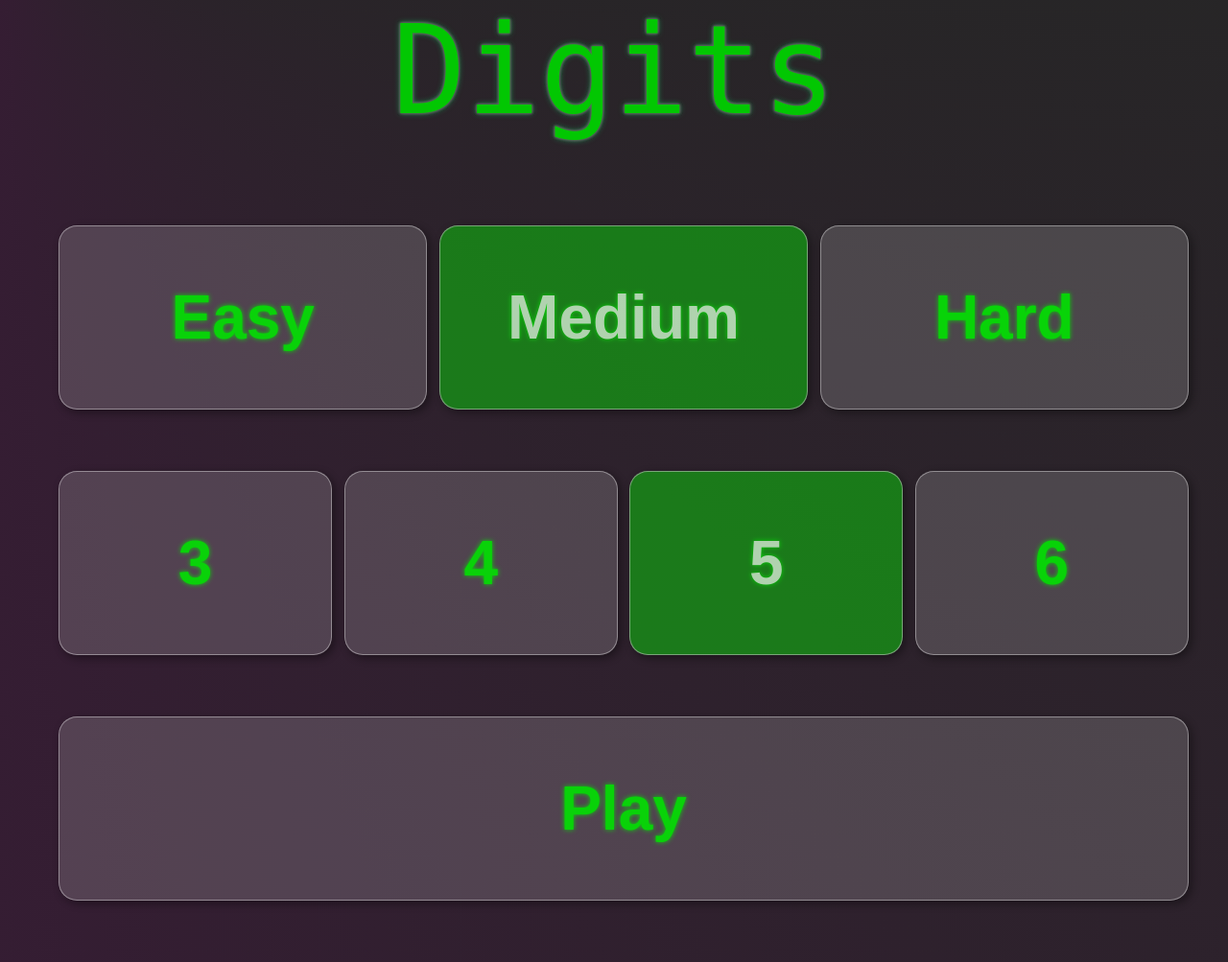
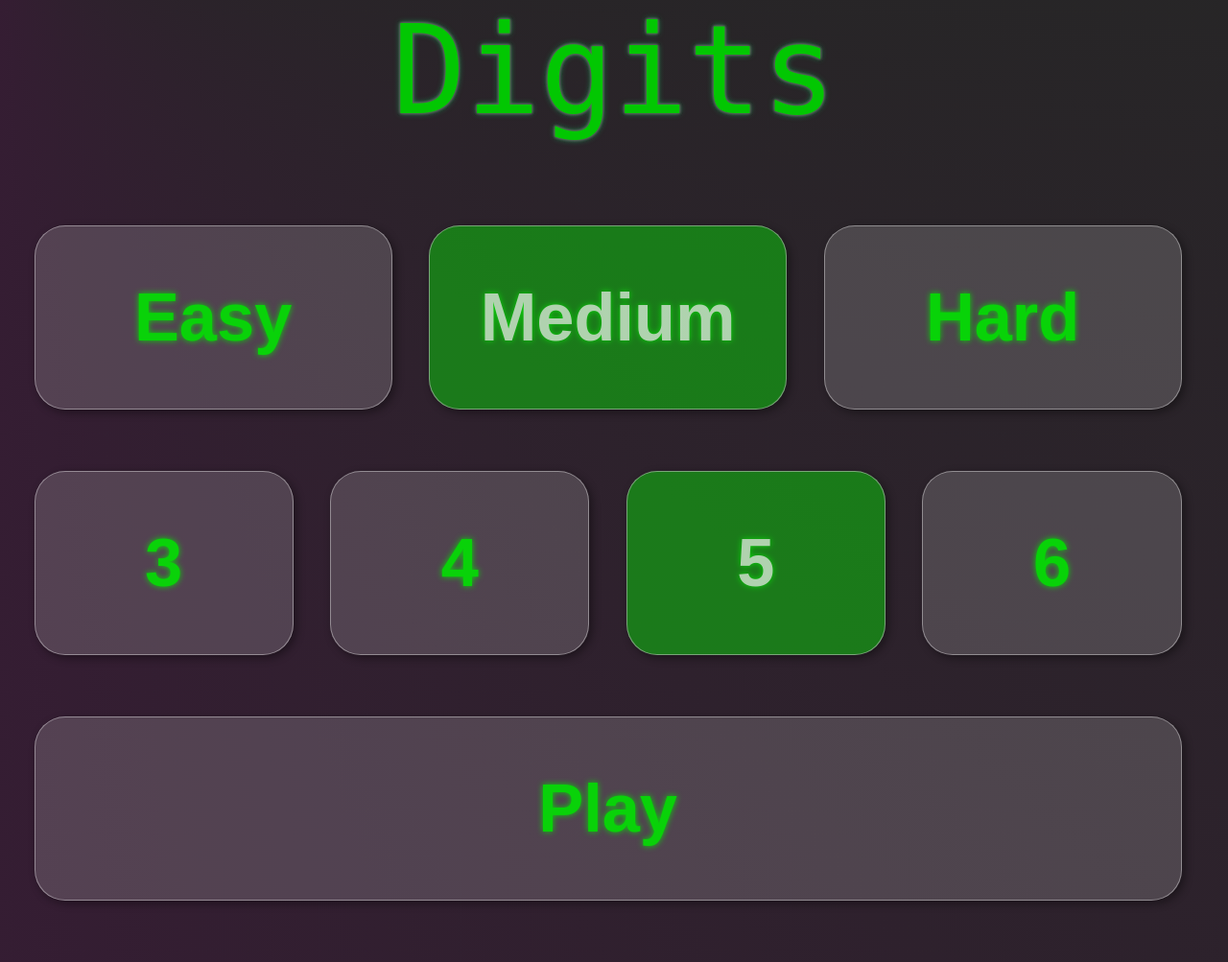
Before and after one commit to dafritzson/digits, a Flask app: page / in a window 1280 px wide. Shown: the part 121-1124 px from the top of the page at 96% size. Run offline with Flask 3, Linux system fonts and the light colour scheme; parts of the project's set-up code (start-up, migrations or seed data) failed here and were passed over.

Commit message:
More styling changes

```diff
--- a/digits_app/static/style.css
+++ b/digits_app/static/style.css
@@ -21,8 +21,8 @@ h1 {
 h2, h3, h4, h5, h6 {
   font-weight: normal;
   font-size: 8vw;
-  margin-bottom: 0.1vw;
-  padding: 0;
+  margin-bottom: -2vw;
+  margin-top: 0;
   text-align: center;
 }
 
@@ -35,13 +35,13 @@ h2, h3, h4, h5, h6 {
 .header {
   background: conic-gradient(from 90deg at 0 0, #262626, #610259);
   color: #000;
-  font-size: 5vw;
+  font-size: 5.5vw;
   font-weight: bold;
   text-align: center;
 }
 
 .form-group {
-  margin-left: 4vw;
+  margin-left: 2vw;
   margin-bottom: 5vw;
   display: flex;
   flex-direction: row;
@@ -61,14 +61,14 @@ h2, h3, h4, h5, h6 {
   border: solid whitesmoke;
   border-radius: 1vw;
   color: #0f0;
-  font-size: 4vw;
+  font-size: 6vw;
   text-align: center;
   padding: 10px;
   margin-right: 2vw;
-  margin-bottom: 3vw;
+  margin-bottom: 4vw;
   width: 8vw;
   height: 15vw;
-  text-shadow: 0 0 5px #0f0;
+  text-shadow: 0 0 0.5vw #0f0;
 }
 
 input[type=number]::-webkit-inner-spin-button {
@@ -79,23 +79,23 @@ input[type=number]::-webkit-inner-spin-button {
 .form-group button {
   background-color: rgba(255, 255, 255, 0.2);
   border: 1px solid rgba(255, 255, 255, 0.5);
-  border-radius: 1.5vw;
+  border-radius: 2.5vw;
   box-shadow: 3px 3px 10px rgba(0, 0, 0, 0.5);
   color: #0f0;
   font-weight: bold;
   padding: 10px;
   opacity: 0.8;
-  margin-right: 1vw;
-  text-shadow: 0 0 5px #0f0;
-  transition: background-color 0.3s ease;
+  margin-right: 3vw;
+  text-shadow: 0 0 0.5vw #0f0;
+  transition: background-color 0.6s ease;
   text-align: center;
 }
 
 .btn {
-  border-radius: 1.5vw;
+  border-radius: 2.5vw;
   color: #000;
   cursor: pointer;
-  margin-right: 1vw;
+  margin-right: 3vw;
   height: 15vw;
   width: 40vw;
   opacity: 0.8;
@@ -103,21 +103,22 @@ input[type=number]::-webkit-inner-spin-button {
 }
 
 .btn.play {
-  font-size: 5vw;
+  font-size: 5.5vw;
   height: 15vw;
-  margin-right: 10vw;
-  width: 92vw;
+  width: 96vw;
 }
 
 .btn.guess {
-  font-size: 5vw;
+  border-radius: 2.5vw;
+  font-size: 5.5vw;
   height: 15vw;
   width: 45vw;
-  margin-right: 2vw;
+  margin-right: 3vw;
+  margin-bottom: -2vw;
 }
 
 .boolean-button {
-  border-radius: 1.5vw;
+  border-radius: 2.5vw;
   height: 15vw;
   color: #000;
   cursor: pointer;
@@ -131,12 +132,12 @@ input[type=number]::-webkit-inner-spin-button {
 }
 
 .boolean-button.difficulty {
-  font-size: 5vw;
+  font-size: 5.5vw;
   width: 30vw;
 }
 
 .boolean-button.num-digits {
-  font-size: 5vw;
+  font-size: 5.5vw;
   width: 22.25vw;
 }
 
```
Also changed, not shown: digits_app/templates/guess.html (+5 -5 lines).
